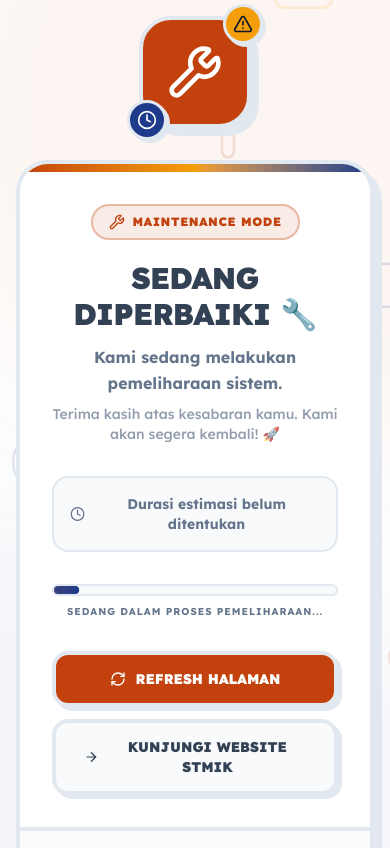
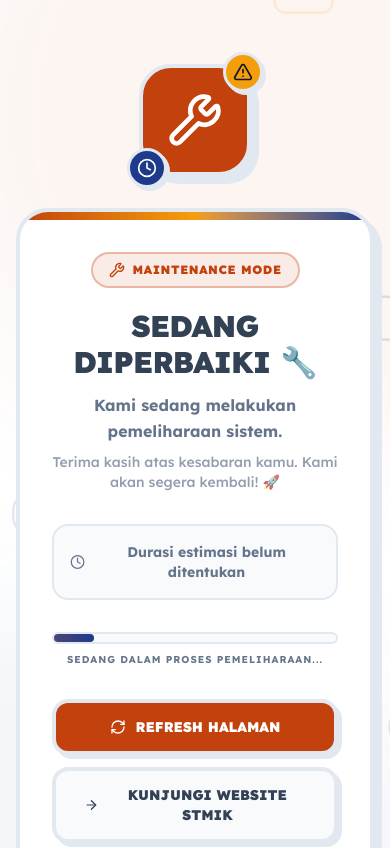
Before and after one commit to bem-stmik-tazkia/karya-stmik-tazkia, a Next.js app: page /maintenance in a window 390 px wide. Shown: the top 848 px of the page. Built offline with nearby package versions, Linux system fonts and the light colour scheme; no server answers; the database is empty.

Commit message:
fix: responsive layout cutoff on maintenance page

```diff
--- a/src/app/maintenance/page.tsx
+++ b/src/app/maintenance/page.tsx
@@ -126,7 +126,7 @@ export default function MaintenancePage() {
   const handleRefresh = () => window.location.reload();
 
   return (
-    <div className="min-h-screen bg-background flex items-center justify-center p-4 relative overflow-hidden">
+    <div className="min-h-[100dvh] bg-background flex items-center justify-center px-4 py-16 sm:py-20 relative overflow-x-hidden overflow-y-auto">
       {/* Background */}
       <div className="absolute -top-60 -right-60 w-[700px] h-[700px] bg-primary/5 rounded-full blur-3xl pointer-events-none" />
       <div className="absolute -bottom-60 -left-60 w-[700px] h-[700px] bg-secondary/5 rounded-full blur-3xl pointer-events-none" />
@@ -176,7 +176,7 @@ export default function MaintenancePage() {
       )}
 
       <motion.div
-        className="relative z-10 w-full max-w-xl"
+        className="relative z-10 w-full max-w-xl my-auto"
         initial={{ opacity: 0, y: 30 }}
         animate={{ opacity: 1, y: 0 }}
         transition={{ duration: 0.6, type: "spring", stiffness: 200, damping: 25 }}
```
